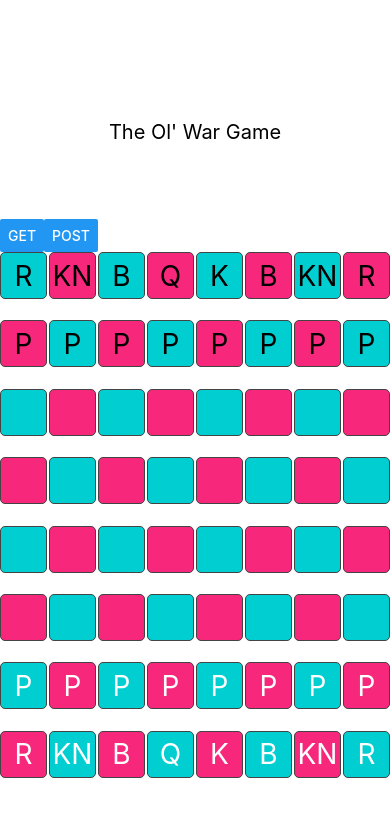
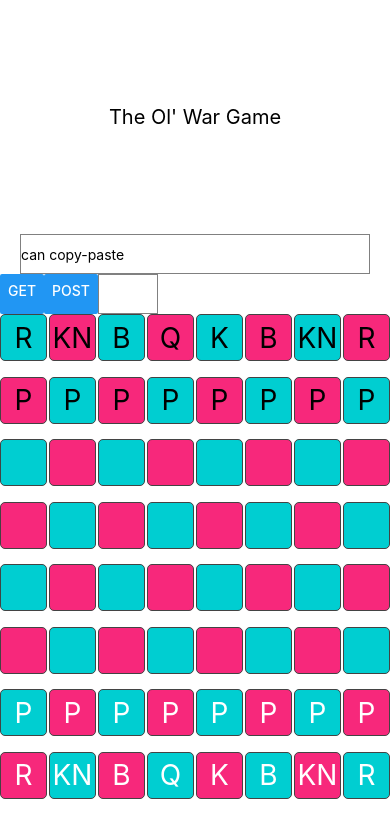
Before and after one commit to ChessApp/ChessGUI, a React Native app: screen / in a window 390 px wide. Shown: the top 838 px of the page. Built offline with nearby package versions, Linux system fonts and the light colour scheme.

Commit message:
T#6gdd3z: UI: Verify HTTP get/post both work
- Field for server URL is working.
- Input field is working for posting user input

```diff
--- a/App.js
+++ b/App.js
@@ -1,13 +1,49 @@
-import React from 'react';
-import { StyleSheet, Button, Text, View } from 'react-native';
+import React, { useState } from 'react';
+import { StyleSheet, Button, Text, View, TextInput } from 'react-native';
 
 import Square from './components/Square'
 
 export default function App() {
+  const [enteredInput, setEnteredInput] = useState('');
+  const inputHandler = inputText => {
+    setEnteredInput(inputText);
+  }
+
+  const [enteredURL, setEnteredURL] = useState('');
+  const urlHandler = inputURL => {
+    setEnteredURL(inputURL);
+  }
+
+  const sendInput = () => {
+    console.log("sendInput");
+    var xmlhttp = new XMLHttpRequest();
+    xmlhttp.onreadystatechange = function() {
+      if(this.readyState == 4 && this.status == 200) {
+        console.log("success");
+        console.log(xmlhttp);
+        return this;
+      }
+    };
+    console.log(enteredURL.concat("/index.php"));
+    xmlhttp.open("POST", enteredURL.concat("/index.php"), true);
+    // xmlhttp.setRequestHeader("Content-type", "application/x-www-form-urlencoded");
+    // xmlhttp.open("GET", "http://localhost:8080/GameState.xml", true);
+    var inputBase = "input=";
+    xmlhttp.send(inputBase.concat(enteredInput));
+  }
+
   return (
     <View style={{flexDirection: 'column', flex: 64}}>
       <View style={styles.header}>
         <Text style={{padding: 75, color: 'black', fontSize: 20, alignItems: 'center', justifyContent: 'center'}}>The Ol' War Game</Text>
+      </View>
+      <View style={styles.header}>
+        <TextInput
+          style={{height: 40, width: 350, borderColor: 'gray', borderWidth: 1}}
+          onChangeText={urlHandler}
+          value={enteredURL}
+          placeholder={'can copy-paste'}
+        />
       </View>
       <View style={{flexDirection: 'row'}}>
         <Button
@@ -17,6 +53,11 @@ export default function App() {
         <Button
           onPress={sendInput}
           title='POST'
+        />
+        <TextInput
+          style={{height: 40, width: 60, borderColor: 'gray', borderWidth: 1}}
+          onChangeText={inputHandler}
+          value={enteredInput}
         />
       </View>
       <View style={styles.screen}>
@@ -121,23 +162,6 @@ var loadXML = () => {
   xmlhttp.send();
 }
 
-var sendInput = () => {
-  console.log("sendInput");
-  var xmlhttp = new XMLHttpRequest();
-  xmlhttp.onreadystatechange = function() {
-    if(this.readyState == 4 && this.status == 200) {
-      console.log("success");
-      console.log(xmlhttp);
-      return this;
-    }
-  };
-  xmlhttp.open("POST", "http://ec2-3-21-232-145.us-east-2.compute.amazonaws.com/index.php", true);
-  xmlhttp.setRequestHeader("Content-type", "application/x-www-form-urlencoded");
-  // xmlhttp.open("GET", "http://localhost:8080/GameState.xml", true);
-  xmlhttp.send("input=A2,A5");
-}
-
-
 var readFresh = (xml) => {
   console.log("readFresh");
   var x, i, xmlDoc, txt;
@@ -152,7 +176,6 @@ var readFresh = (xml) => {
 }
 
 var updateBoard = (xml) => {
-
   xmlDoc = xml.responseXML;
 
   var i;
@@ -171,7 +194,7 @@ var updateBoard = (xml) => {
 
 const styles = StyleSheet.create({
   header: {
-    paddingTop: 45,
+    paddingTop: 30,
     width: '100%',
     alignItems: 'center',
     justifyContent: 'center'
```
